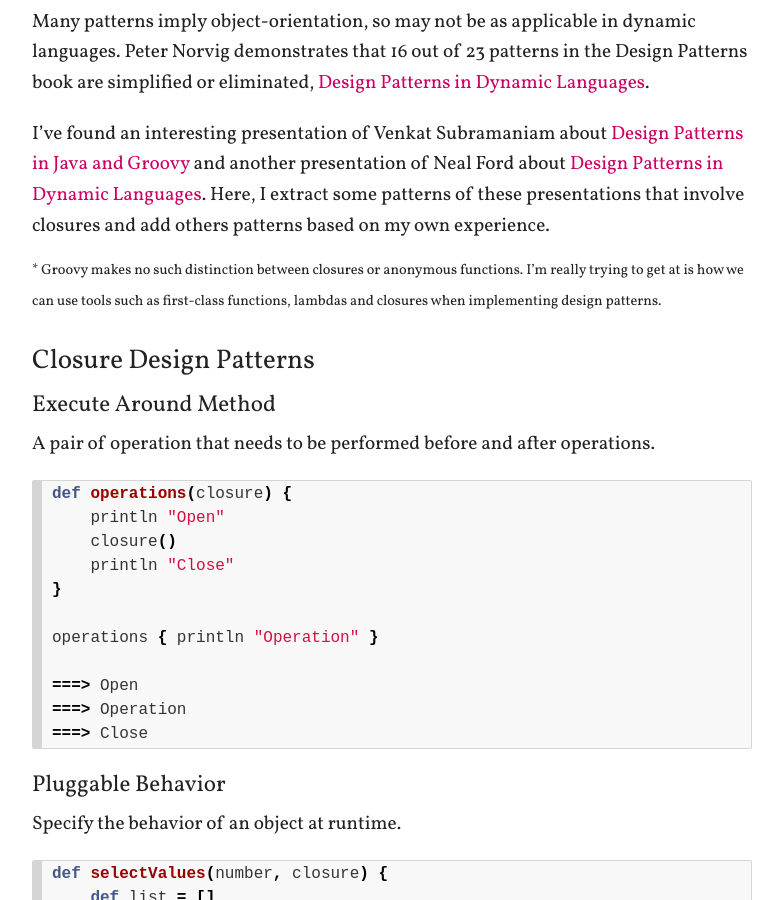
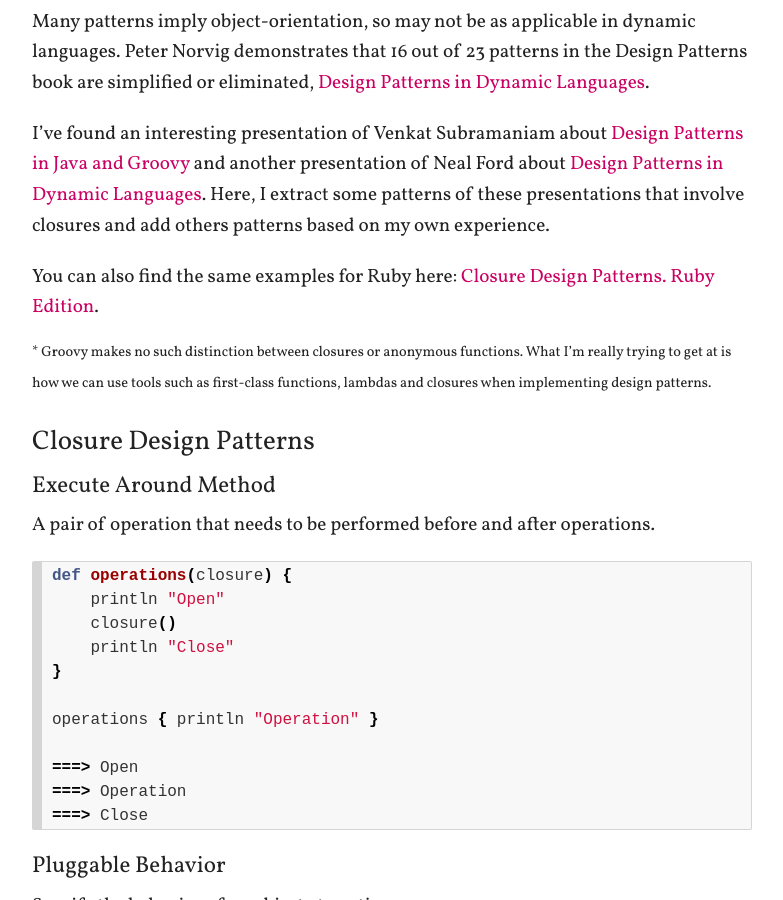
Before and after one commit to arturoherrero/arturoherrero.com, a Jekyll site: the page built from article/_posts/2012-04-25-closure-design-patterns.md, in a window 1280 px wide and 900 px high, scrolled down 342 px. Shown: the whole window, without its empty margins (248-1031 px from the left). Built offline with Jekyll 4.4.1, drawn with Linux system fonts in a browser that asks for light colours.

Commit message:
Closure design patterns with link to the Ruby edition

```diff
--- a/article/_posts/2012-04-25-closure-design-patterns.md
+++ b/article/_posts/2012-04-25-closure-design-patterns.md
@@ -21,8 +21,10 @@
 these presentations that involve closures and add others patterns based on my
 own experience.
 
+You can also find the same examples for Ruby here: [Closure Design Patterns. Ruby Edition][4].
+
 <sup>\* Groovy makes no such distinction between closures or anonymous functions.
-I'm really trying to get at is how we can use tools such as first-class
+What I'm really trying to get at is how we can use tools such as first-class
 functions, lambdas and closures when implementing design patterns.</sup>
 
 
@@ -206,3 +208,4 @@
 [1]: http://norvig.com/design-patterns/
 [2]: http://www.agiledeveloper.com/presentations/design_patterns_in_java_and_groovy.pdf
 [3]: http://assets.en.oreilly.com/1/event/27/_Design%20Patterns_%20in%20Dynamic%20Languages%20Presentation.pdf
+[4]: /closure-design-patterns-ruby-edition/
```
